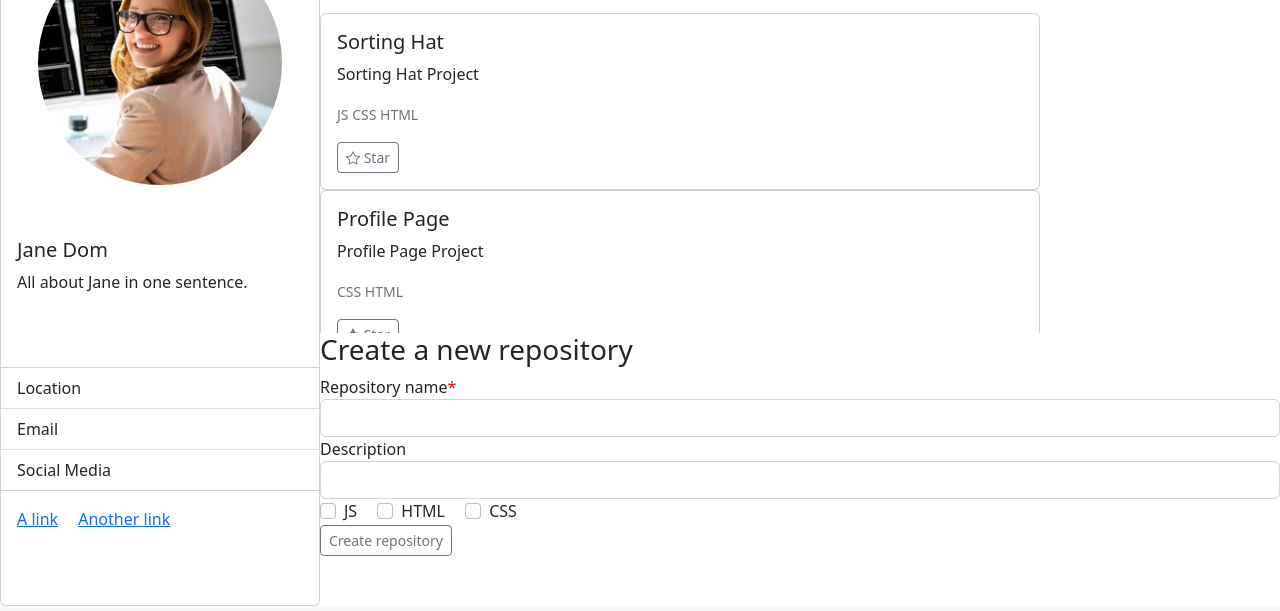
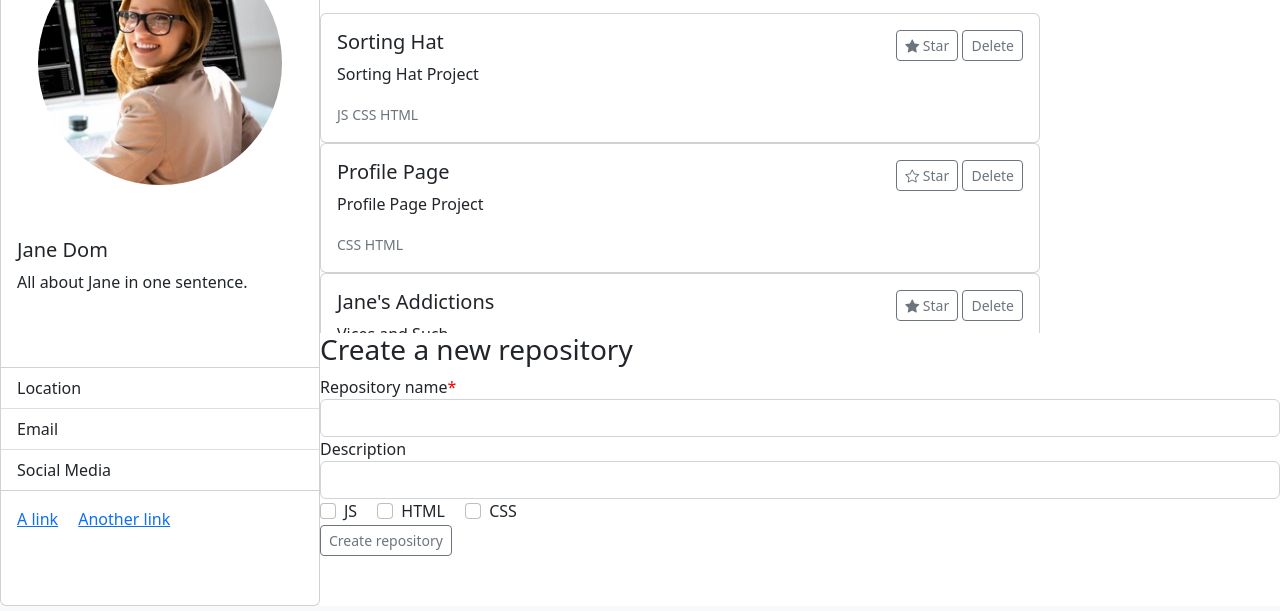
Before and after one commit to nss-evening-cohort-21/gitsub-team-3-hallelujah-do-what-you-gotta-do, a plain HTML site: page index.html in a window 1280 px wide. Both pictures are taken after a click on the link "Repositories". Shown: the part 97-708 px from the top of the page. Drawn offline with nearby package versions, Linux system fonts and the light colour scheme.

Commit message:
Added Delete Function to Card

```diff
--- a/data/arrays.js
+++ b/data/arrays.js
@@ -3,7 +3,7 @@ export const reposArr = [
     id: 1,
     name: 'Sorting Hat',
     pinned: true,
-    favorite: false,
+    favorite: true,
     description: 'Sorting Hat Project',
     type: {
       js: true,
@@ -15,7 +15,7 @@ export const reposArr = [
     id: 2,
     name: 'Profile Page',
     pinned: false,
-    favorite: true,
+    favorite: false,
     description: 'Profile Page Project',
     type: {
       js: false,
--- /dev/null
+++ b/functions-repo-page/deleteRepo.js
@@ -0,0 +1,11 @@
+import { reposArr } from "../data/arrays.js";
+import { repoCardStrOnDom } from "./repoCardStrOnDom.js";
+
+export const deleteRepo = (e) => {
+  if (e.target.id.includes('deleteRepo')) {
+    const [, btnId] = e.target.id.split('--');
+    const index = reposArr.findIndex(item => item.id === Number(btnId));
+    reposArr.splice(index, 1);
+    repoCardStrOnDom(reposArr);
+  }
+}
--- a/functions-repo-page/repoCardStrOnDom.js
+++ b/functions-repo-page/repoCardStrOnDom.js
@@ -7,15 +7,20 @@ export const repoCardStrOnDom = (arr) => {
     if (!obj.favorite) {
       cardString += `
       <div class="card mb-8" style="">
-        <div class="row g-0">
-          <div class="col-md-8">
-            <div class="card-body">
+        <div class="">
+          <div class="">
+            <div class="card-body repo-card-body">
+              <div>
                 <h5 class="card-title">${obj.name}</h5>
                 <p class="card-text">${obj.description}</p>
                 <p class="card-text"><small class="text-muted">${typeConstructor(obj)}</small></p>
+              </div>
+              <div>
                 <button type="button" class="btn btn-outline-secondary btn-sm" id="starBtn--${obj.id}">
                 <span class="star-span"><i class="bi bi-star"></i></span> Star
                 </button>
+                <button type="button" class="btn btn-outline-secondary btn-sm" id="deleteRepo--${obj.id}">Delete</button>
+              </div>
             </div>
           </div>
         </div>
@@ -23,15 +28,20 @@ export const repoCardStrOnDom = (arr) => {
     } else if (obj.favorite) {
       cardString += `
       <div class="card mb-8" style="">
-        <div class="row g-0">
-          <div class="col-md-8">
-            <div class="card-body">
+        <div class="">
+          <div class="">
+            <div class="card-body repo-card-body">
+              <div>
                 <h5 class="card-title">${obj.name}</h5>
                 <p class="card-text">${obj.description}</p>
                 <p class="card-text"><small class="text-muted">${typeConstructor(obj)}</small></p>
+              </div>
+              <div>
                 <button type="button" class="btn btn-outline-secondary btn-sm" id="starBtn--${obj.id}">
                 <span class="star-span"><i class="bi bi-star-fill"></i></span> Star
                 </button>
+                <button type="button" class="btn btn-outline-secondary btn-sm" id="deleteRepo--${obj.id}">Delete</button>
+              </div>
             </div>
           </div>
         </div>
@@ -40,3 +50,6 @@ export const repoCardStrOnDom = (arr) => {
   }
   renderToDom("#repoPageCardDivContainer", cardString);
 }
+
+// row g-0
+// col-md-8
--- a/scripts/main.js
+++ b/scripts/main.js
@@ -10,13 +10,13 @@ import { starRepoBtn } from "../functions-repo-page/starRepoBtn.js";
 import { langArrConstructor } from "../functions-repo-page/langArrConstructor.js";
 import { filterLangs } from "../functions-repo-page/filterLangs.js";
 import { sortRepoPage } from "../functions-repo-page/sortRepoPage.js";
+import { deleteRepo } from "../functions-repo-page/deleteRepo.js";
 // Components
 import { navBarOnDom } from "../components/navBarOnDom.js";
 import { footerOnDom } from "../components/footerOnDom.js";
 import { profileOnDom } from "../components/profileOnDom.js";
 import { repoPageFormOnDom } from "../components/repoPageFormOnDom.js";
 import { repoCardDivString } from "../components/repoCardDivOnDom.js";
-
 // querySelectors
 const navBar = document.querySelector("#navBar");
 
@@ -89,6 +89,13 @@ const graham = () => {
 };
 
 // elf --- Repo Page
+const navRepos = () => {
+  formScrollRemove()
+
+  renderToDom("#cardContainer", repoCardDivString);
+  repoCardStrOnDom(reposArr);
+  renderToDom('#formContainer', repoPageFormOnDom);
+}
 const addRepo = (e) => {
   e.preventDefault();
   const newRepo = {
@@ -105,13 +112,6 @@ const addRepo = (e) => {
   renderToDom('#formContainer', repoPageFormOnDom);
   repoPageForm.reset();
 }
-const navRepos = () => {
-  formScrollRemove()
-
-  renderToDom("#cardContainer", repoCardDivString);
-  repoCardStrOnDom(reposArr);
-  renderToDom('#formContainer', repoPageFormOnDom);
-}
 const repoSearch = (e) => {
   e.preventDefault();
   if (e.target.id === "repoSearch") {
@@ -127,6 +127,7 @@ const repoPageCardFuncs = (e) => {
   starRepoBtn(e);
   filterLangs(e);
   sortRepoPage(e);
+  deleteRepo(e);
 }
 // elf --- Repo Page End
 
@@ -164,7 +165,7 @@ const navigate = (e) => {
 navBar.addEventListener("click", navigate);
 formContainer.addEventListener('submit', addRepo);
 cardContainer.addEventListener('click', repoPageCardFuncs);
-// cardContainer.addEventListener('click', sortRepoPage);
+// cardContainer.addEventListener('click', deleteRepo);
 cardContainer.addEventListener('keyup', repoSearch);
 
 const startApp = () => {
--- a/styles/main.css
+++ b/styles/main.css
@@ -55,6 +55,11 @@
   width: 75%;
 }
 
+.repo-card-body {
+  display: flex;
+  justify-content: space-between;
+}
+
 .bi,
 .star-span {
   pointer-events: none;
```
Lines whose indentation alone changed are shown as unchanged.
